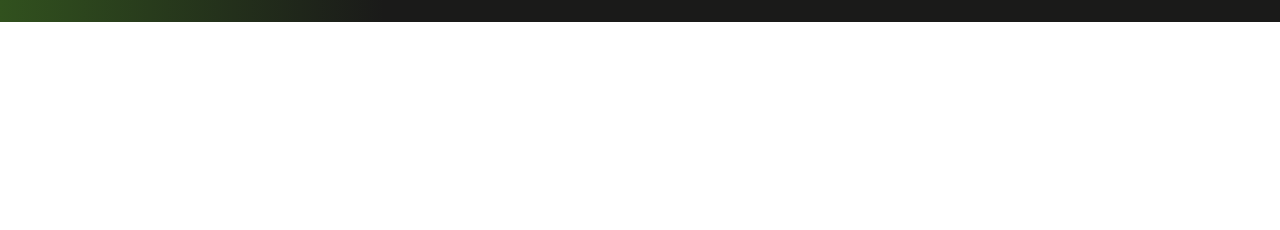
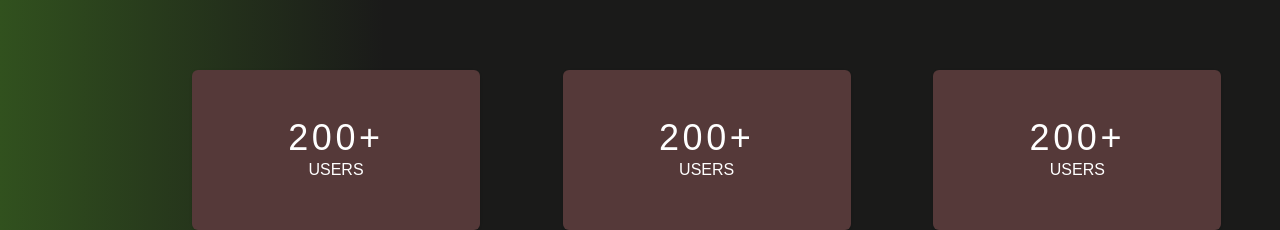
Before and after one commit to lihazinoob/Front_End_of_Project_Management_Job_Portal, a React (Vite) app: page / in a window 1280 px wide. Shown: the part 778-1008 px from the top of the page. Before the commit the page ends 800 px from the top, so only its background shows below. Built offline with nearby package versions, Linux system fonts and the light colour scheme.

Commit message:
Card Section is designed

```diff
--- a/src/Components/Landing Page/AboutSection.jsx
+++ b/src/Components/Landing Page/AboutSection.jsx
@@ -2,7 +2,7 @@
 import ProjectManagemntAboutImage from "../../assets/Images/ProjectManagemntAboutImage.jpg";
 const AboutSection = () => {
   return (
-    <div className="text-white grid grid-cols-2  items-center gap-40 leading-10">
+    <div className="text-white grid grid-cols-2  items-center gap-40 leading-10 animate-fadeIn">
       <div className="flex flex-col">
         <div className="text-6xl tracking-widest ">Project Management</div>
         <div className="text-5xl  font-bold tracking-widest flex justify-center mt-10 text-buttoncolor">
--- /dev/null
+++ b/src/Components/Landing Page/InfoCard.jsx
@@ -0,0 +1,28 @@
+import React from "react";
+
+const InfoCard = () => {
+  return (
+    <div className="text-white grid grid-cols-3 items-center gap-20 animate-fadeIn">
+      <article className="w-72 h-40 flex flex-col justify-center items-center bg-cardcolor shadow p-4 rounded-md hover:-translate-y-2 duration-300">
+        <div className="text-center">
+          <h1 className="text-4xl tracking-widest">200+</h1>
+          <p className="text-md">USERS</p>
+        </div>
+      </article>
+      <article className="w-72 h-40 flex flex-col justify-center items-center bg-cardcolor shadow p-4 rounded-md hover:-translate-y-2 duration-300">
+        <div className="text-center">
+          <h1 className="text-4xl tracking-widest">200+</h1>
+          <p className="text-md">USERS</p>
+        </div>
+      </article>
+      <article className="w-72 h-40 flex flex-col justify-center items-center bg-cardcolor shadow p-4 rounded-md hover:-translate-y-2 duration-300">
+        <div className="text-center">
+          <h1 className="text-4xl tracking-widest">200+</h1>
+          <p className="text-md">USERS</p>
+        </div>
+      </article>
+    </div>
+  );
+};
+
+export default InfoCard;
--- a/src/Components/Landing Page/MainBody.jsx
+++ b/src/Components/Landing Page/MainBody.jsx
@@ -1,13 +1,20 @@
 import React from 'react'
 import TopMenuBar from './TopMenuBar'
 import AboutSection from './AboutSection'
+import InfoCard from './InfoCard'
 const MainBody = () => {
   return (
     <>
-      <div className='bg-backgroundcolor w-screen h-screen'>
+      <div className='bg-backgroundcolor'>
+        <div>
         <TopMenuBar />
+        </div>
+
         <div className='mt-40 ml-24 mr-14 '>
           <AboutSection />
+        </div>
+        <div className='mt-40 ml-48 mr-14'>
+          <InfoCard />
         </div>
       </div>
 
--- a/tailwind.config.js
+++ b/tailwind.config.js
@@ -3,12 +3,23 @@
   content: ["./src/**/*.{js,jsx,ts,tsx}"],
   theme: {
     extend: {
+      animation: {
+        fadeIn: "fadeIn 1s ease-in-out",
+      },
+      keyframes: {
+        fadeIn: {
+          "0%": { opacity: 0, transform: "translateY(10px)" },
+          "100%": { opacity: 1, transform: "translateY(0)" },
+        },
+      },
       colors:{
         buttoncolor: "#ef8900",
+        cardcolor:"#553939",
       },
       backgroundImage: {
         backgroundcolor: "linear-gradient(to right, rgba(49,81,30) 0%, rgba(26,26,25) 30%)",
         topmenubarbgcolor:"linear-gradient(to right, rgba(26,26,25) 0%, rgba(49,81,30) 80% )",
+        cardbgcolor:"linear-gradient(to left,rgbaa(167,121,121) 0%, rgba(85,57,57) 30%)",
       },
     },
   },
```
